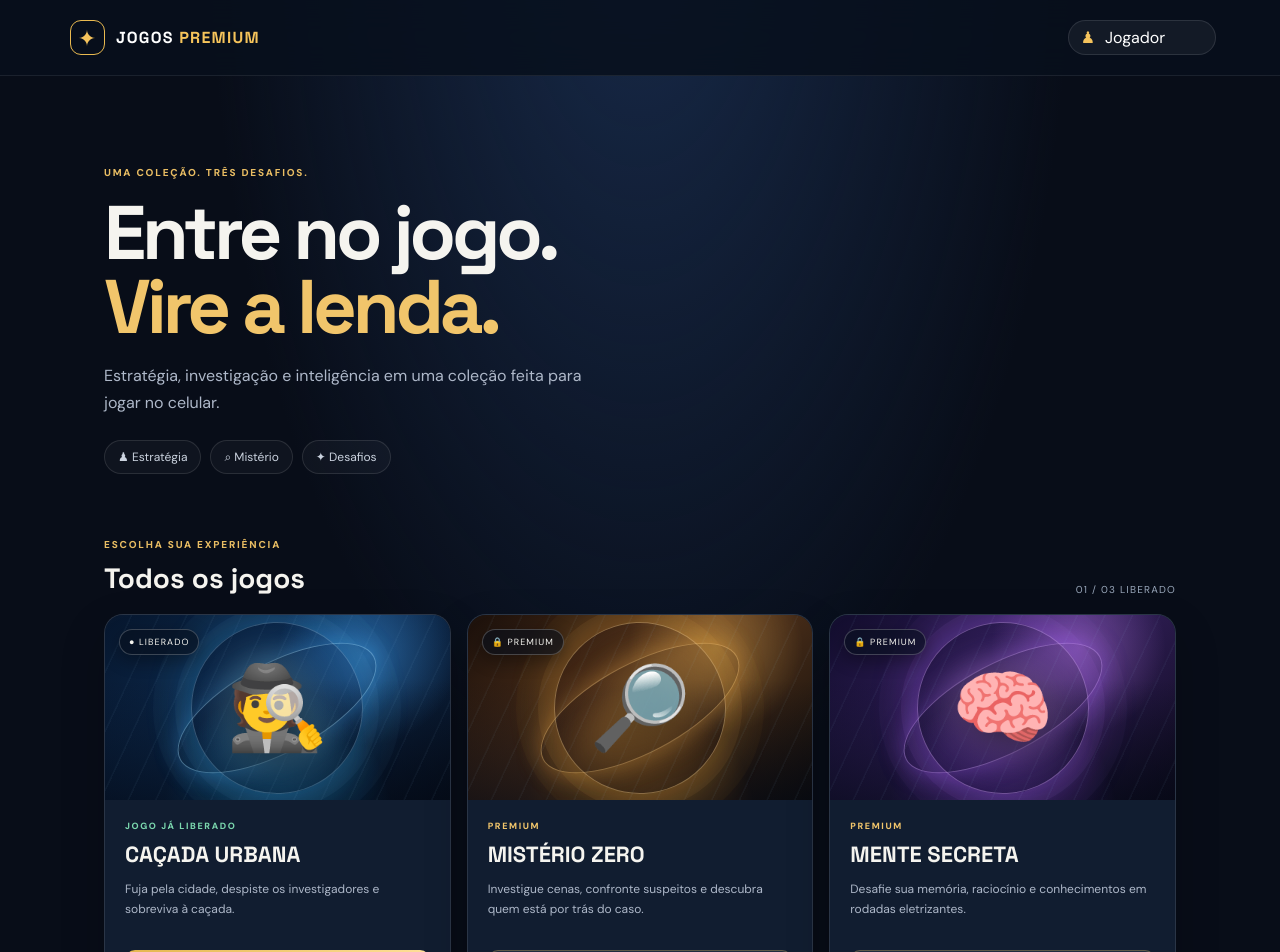
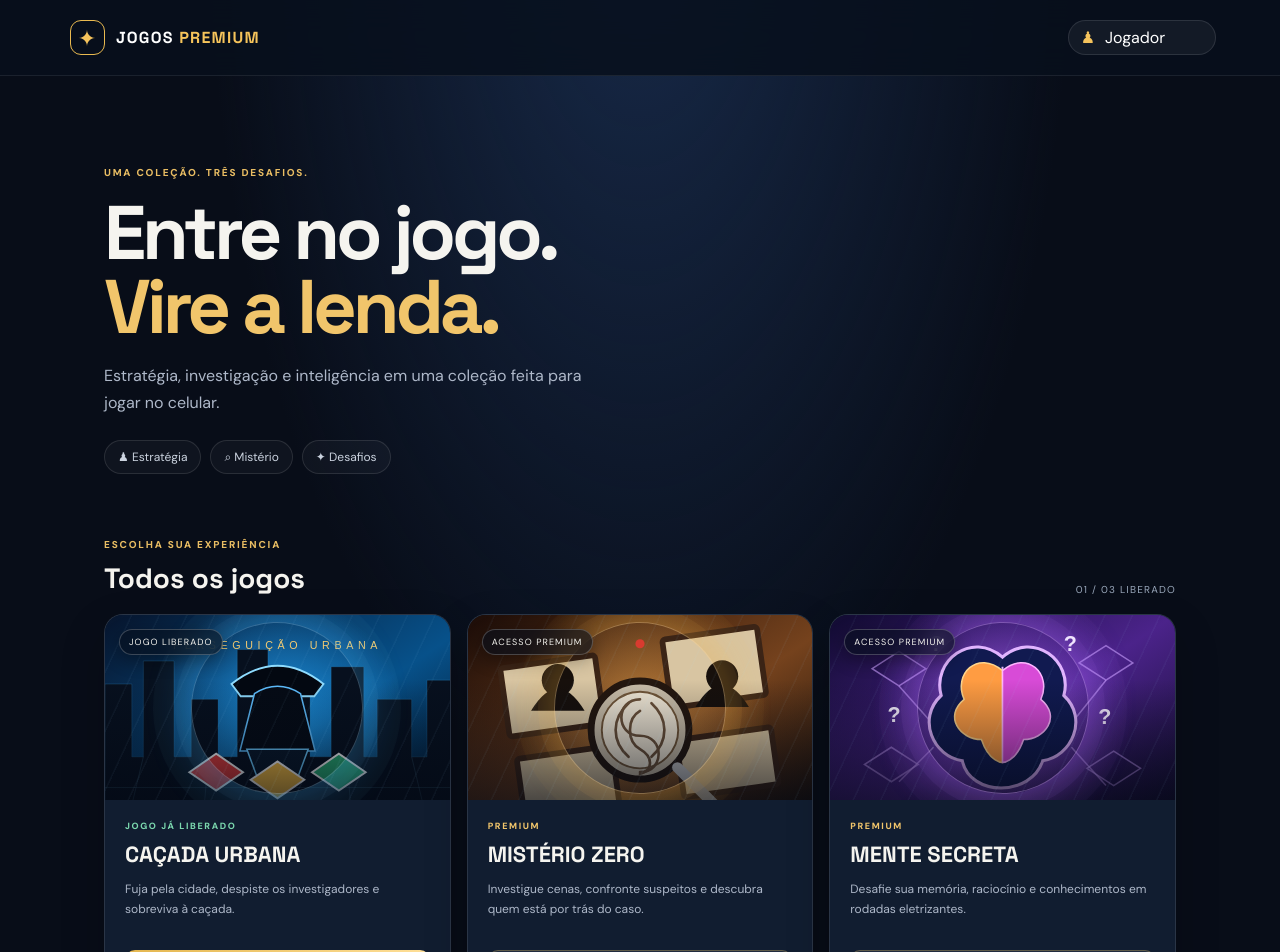
Before and after one commit to BarrosBrRj/Jogos-premium, a React (Vite) app: page / in a window 1280 px wide. Shown: the top 952 px of the page. Built offline with nearby package versions, Linux system fonts and the light colour scheme.

Commit message:
Replace game emojis with original illustrated game covers

```diff
--- a/src/App.jsx
+++ b/src/App.jsx
@@ -1,9 +1,9 @@
 import React,{useEffect,useMemo,useState} from "react";
 
 const GAMES=[
- {id:"hunt",name:"CAÇADA URBANA",tag:"JOGO JÁ LIBERADO",desc:"Fuja pela cidade, despiste os investigadores e sobreviva à caçada.",symbol:"🕵️",tone:"blue",locked:false},
- {id:"mystery",name:"MISTÉRIO ZERO",tag:"PREMIUM",desc:"Investigue cenas, confronte suspeitos e descubra quem está por trás do caso.",symbol:"🔎",tone:"amber",locked:true},
- {id:"mind",name:"MENTE SECRETA",tag:"PREMIUM",desc:"Desafie sua memória, raciocínio e conhecimentos em rodadas eletrizantes.",symbol:"🧠",tone:"purple",locked:true}
+ {id:"hunt",name:"CAÇADA URBANA",tag:"JOGO JÁ LIBERADO",desc:"Fuja pela cidade, despiste os investigadores e sobreviva à caçada.",cover:"/covers/cacada-urbana.svg",tone:"blue",locked:false},
+ {id:"mystery",name:"MISTÉRIO ZERO",tag:"PREMIUM",desc:"Investigue cenas, confronte suspeitos e descubra quem está por trás do caso.",cover:"/covers/misterio-zero.svg",tone:"amber",locked:true},
+ {id:"mind",name:"MENTE SECRETA",tag:"PREMIUM",desc:"Desafie sua memória, raciocínio e conhecimentos em rodadas eletrizantes.",cover:"/covers/mente-secreta.svg",tone:"purple",locked:true}
 ];
 const SIZE=7, START={x:3,y:3}, INITIAL=[{x:0,y:0},{x:6,y:0},{x:0,y:6}];
 const key=(p)=>p.x+"-"+p.y;
@@ -30,7 +30,7 @@ function App(){
   {page==="home"?<main className="home">
    <section className="hero"><div className="eyebrow">UMA COLEÇÃO. TRÊS DESAFIOS.</div><h1>Entre no jogo.<br/><em>Vire a lenda.</em></h1><p>Estratégia, investigação e inteligência em uma coleção feita para jogar no celular.</p><div className="hero-pills"><span>♟ Estratégia</span><span>⌕ Mistério</span><span>✦ Desafios</span></div></section>
    <div className="section-heading"><div><small>ESCOLHA SUA EXPERIÊNCIA</small><h2>Todos os jogos</h2></div><span className="count">01 / 03 LIBERADO</span></div>
-   <section className="games">{GAMES.map(g=><article className={"game-card "+g.tone} key={g.id}><div className="game-art"><div className="art-orbit"></div><span className="art-symbol">{g.symbol}</span><span className="art-stamp">{g.locked?"🔒 PREMIUM":"● LIBERADO"}</span></div><div className="game-copy"><div className="game-kicker">{g.tag}</div><h3>{g.name}</h3><p>{g.desc}</p><button className={g.locked?"locked-btn":"play-btn"} onClick={()=>g.locked?setShowPremium(true):setPage("hunt")}>{g.locked?"Desbloquear jogo ↗":"Jogar agora →"}</button></div></article>)}</section>
+   <section className="games">{GAMES.map(g=><article className={"game-card "+g.tone} key={g.id}><div className="game-art"><img className="game-cover" src={g.cover} alt={"Capa ilustrada de "+g.name}/><span className="art-stamp">{g.locked?"ACESSO PREMIUM":"JOGO LIBERADO"}</span></div><div className="game-copy"><div className="game-kicker">{g.tag}</div><h3>{g.name}</h3><p>{g.desc}</p><button className={g.locked?"locked-btn":"play-btn"} onClick={()=>g.locked?setShowPremium(true):setPage("hunt")}>{g.locked?"Desbloquear jogo ↗":"Jogar agora →"}</button></div></article>)}</section>
    <section className="premium-strip"><div><span className="crown">♛</span><div><small>ACESSO COMPLETO</small><h3>Uma compra. A coleção inteira.</h3><p>Desbloqueie os três jogos na mesma conta.</p></div></div><button onClick={()=>setShowPremium(true)}>Conhecer Premium</button></section>
    <footer>JOGOS PREMIUM <span>•</span> Diversão original para jogar em qualquer lugar</footer>
   </main>:<main className="game-screen"><button className="back" onClick={()=>setPage("home")}>← Voltar à coleção</button><div className="game-head"><div><small>CAÇADA URBANA · MODO SOLO</small><h1>Fuja da caçada.</h1><p>Você é o fugitivo. Os investigadores estão se aproximando.</p></div><div className="turn-box"><b>{moves}</b><span>movimentos restantes</span></div></div>
```
